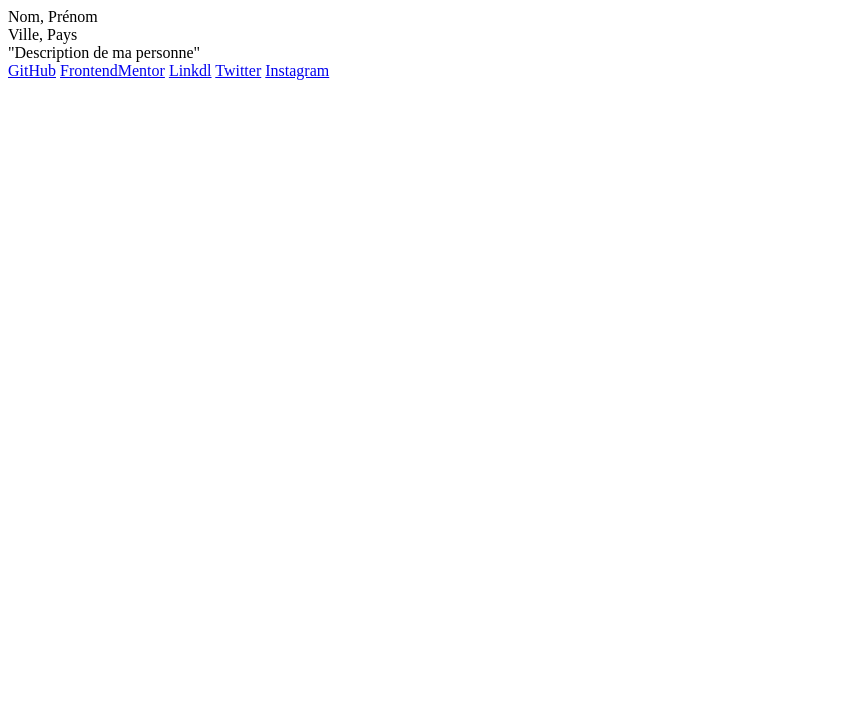
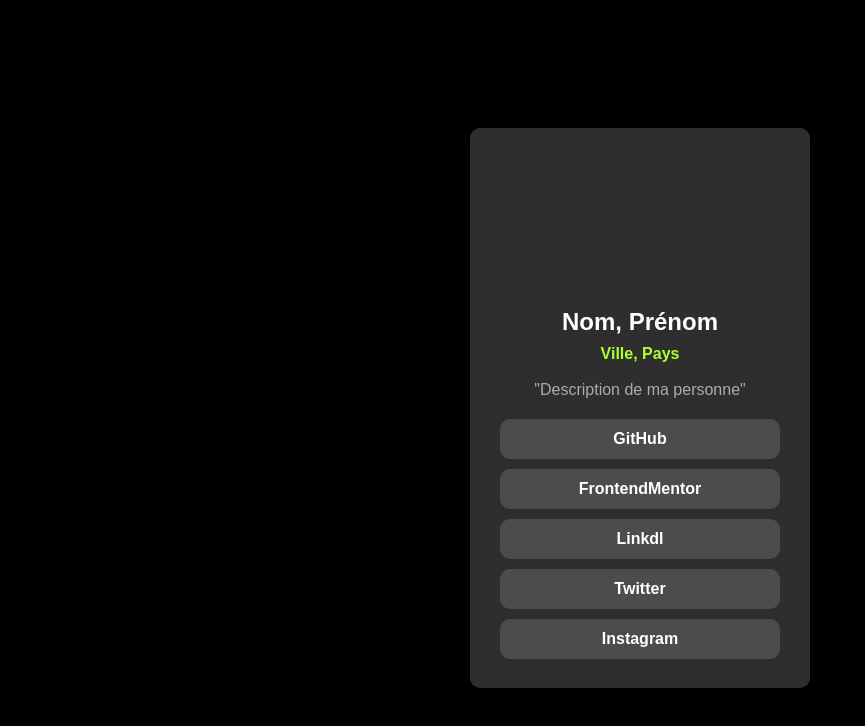
Before and after one commit to Nhomdefer/First-Challenge, a plain HTML site: page index.html in a window 1280 px wide. Shown: the whole page, without its empty margins (0-865 px from the left). Drawn offline with Linux system fonts and the light colour scheme.

Commit message:
Update index.html

```diff
--- a/index.html
+++ b/index.html
@@ -3,7 +3,7 @@
 <head>
     <meta charset="UTF-8">
     <meta name="viewport" content="width=device-width, initial-scale=1.0">
-    <link rel="stylesheet" href="examen.css">
+    <link rel="stylesheet" href="style.css">
     <title>Document</title>
 </head>
 <body>
```
